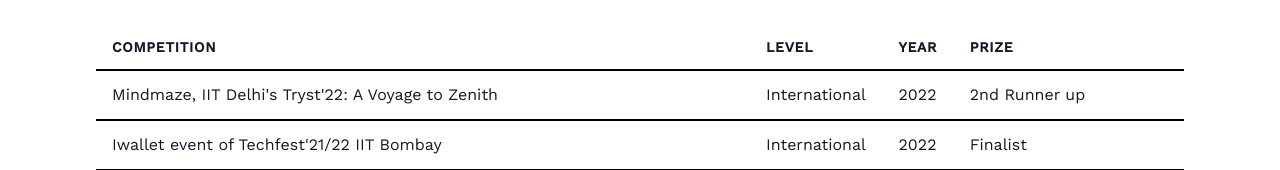
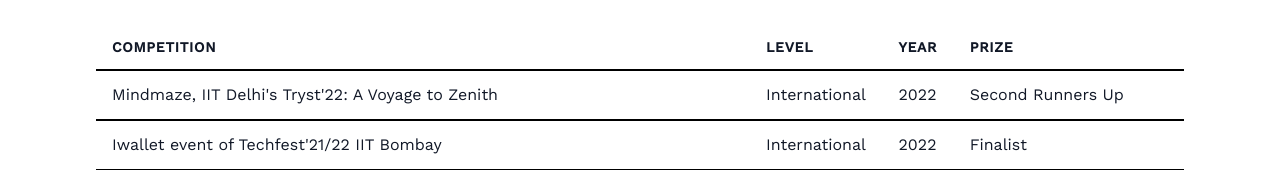
Before and after one commit to RoboKnights-Clan/RoboKnights-Clan.github.io, a Next.js app: page /achievements in a window 1280 px wide. Shown: the part 293-463 px from the top of the page. Built offline with nearby package versions, Linux system fonts and the light colour scheme.

Commit message:
achievement(corrected)

```diff
--- a/data/achievements.ts
+++ b/data/achievements.ts
@@ -3,7 +3,7 @@ export const achievements = [
     competition: " Mindmaze, IIT Delhi's Tryst'22: A Voyage to Zenith",
     level: "International",
     year: "2022",
-    prize: "2nd Runner up",
+    prize: "Second Runners Up",
   },
   {
     competition: "Iwallet event of Techfest'21/22 IIT Bombay",
```
